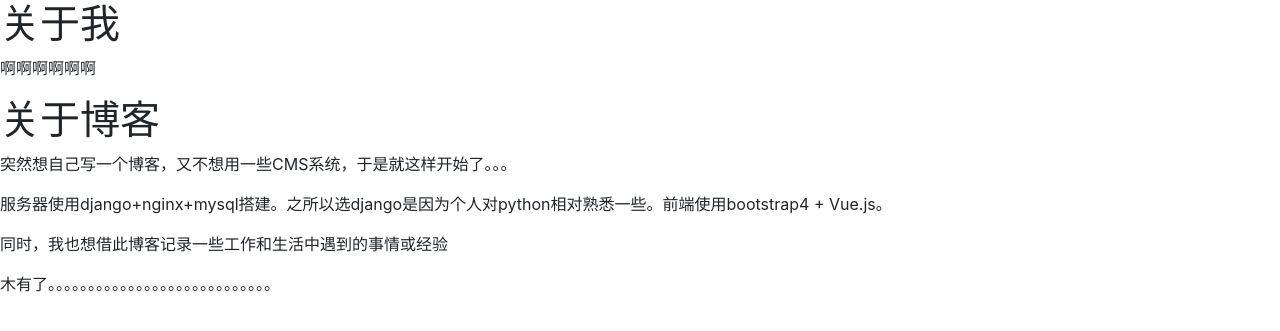
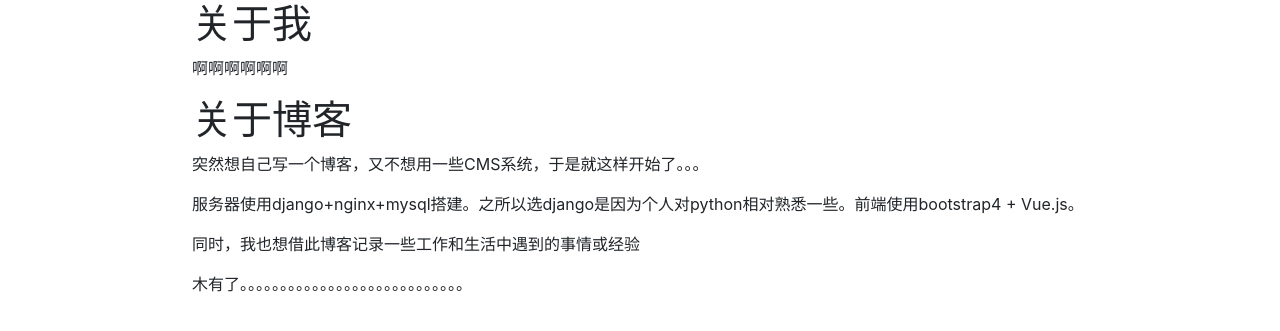
Before and after one commit to cq91616/mysite, a Django app: page /about/ in a window 1280 px wide. Shown: the part 56-387 px from the top of the page. Run offline with Django 3.2, Linux system fonts and the light colour scheme; some libraries are stand-ins or nearby versions.

Commit message:
TOP html update

```diff
--- a/myblog/templates/about.html
+++ b/myblog/templates/about.html
@@ -4,12 +4,13 @@
 {% endblock %}
 
 {% block content %}
-    <div class="aboutme" style="margin: auto">
+    <div style="margin: auto;width: 70%">
+        <div class="aboutme" >
         <h1>关于我</h1>
         <p>啊啊啊啊啊啊</p>
         </div>
 
-    <div class="aboutblog" style="margin: auto">
+        <div class="aboutblog">
         <h1>关于博客</h1>
         <p>突然想自己写一个博客，又不想用一些CMS系统，于是就这样开始了。。。</p>
         <p>服务器使用django+nginx+mysql搭建。之所以选django是因为个人对python相对熟悉一些。前端使用bootstrap4 + Vue.js。</p>
@@ -17,4 +18,6 @@
         <p>木有了。。。。。。。。。。。。。。。。。。。。。。。。。。。。</p>
 
         </div>
+
+    </div>
 {% endblock %}
```
Lines whose indentation alone changed are shown as unchanged.
